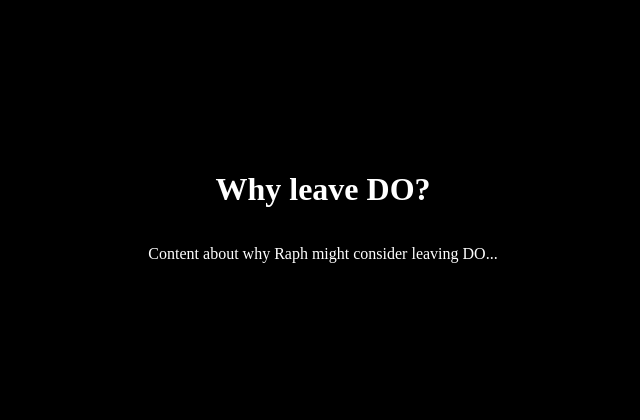
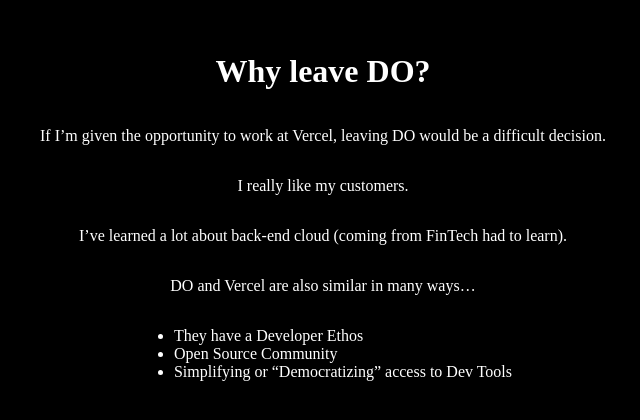
Before and after one commit to ralphieninefo/hire-raphael-nextjs, a Next.js app: page /why-leaving-do in a window 1280 px wide. Shown: the part 186-606 px from the top of the page, without its empty margins (317-957 px from the left). Built offline with nearby package versions, Linux system fonts and the light colour scheme; a web font is replaced by a local one.

Commit message:
Update Why Leave DO page content

```diff
--- a/pages/why-leaving-do.js
+++ b/pages/why-leaving-do.js
@@ -9,7 +9,15 @@
       </Head>
       <main className={styles.main}>
         <h1>Why leave DO?</h1>
-        <p>Content about why Raph might consider leaving DO...</p>
+        <p>If I’m given the opportunity to work at Vercel, leaving DO would be a difficult decision.</p>
+        <p>I really like my customers.</p>
+        <p>I’ve learned a lot about back-end cloud (coming from FinTech had to learn).</p>
+        <p>DO and Vercel are also similar in many ways…</p>
+        <ul>
+          <li>They have a Developer Ethos</li>
+          <li>Open Source Community</li>
+          <li>Simplifying or “Democratizing” access to Dev Tools</li>
+        </ul>
       </main>
     </div>
   );
```
